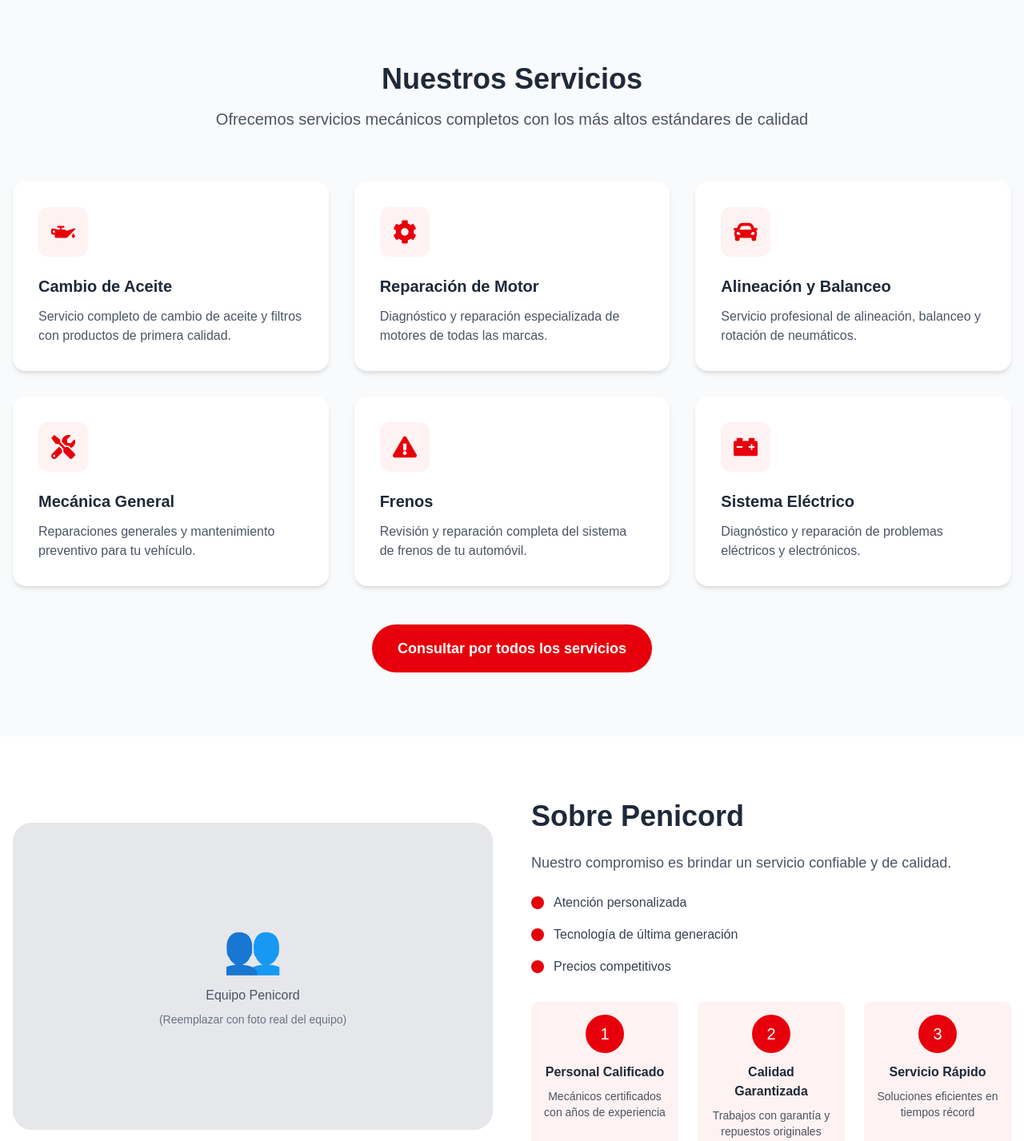
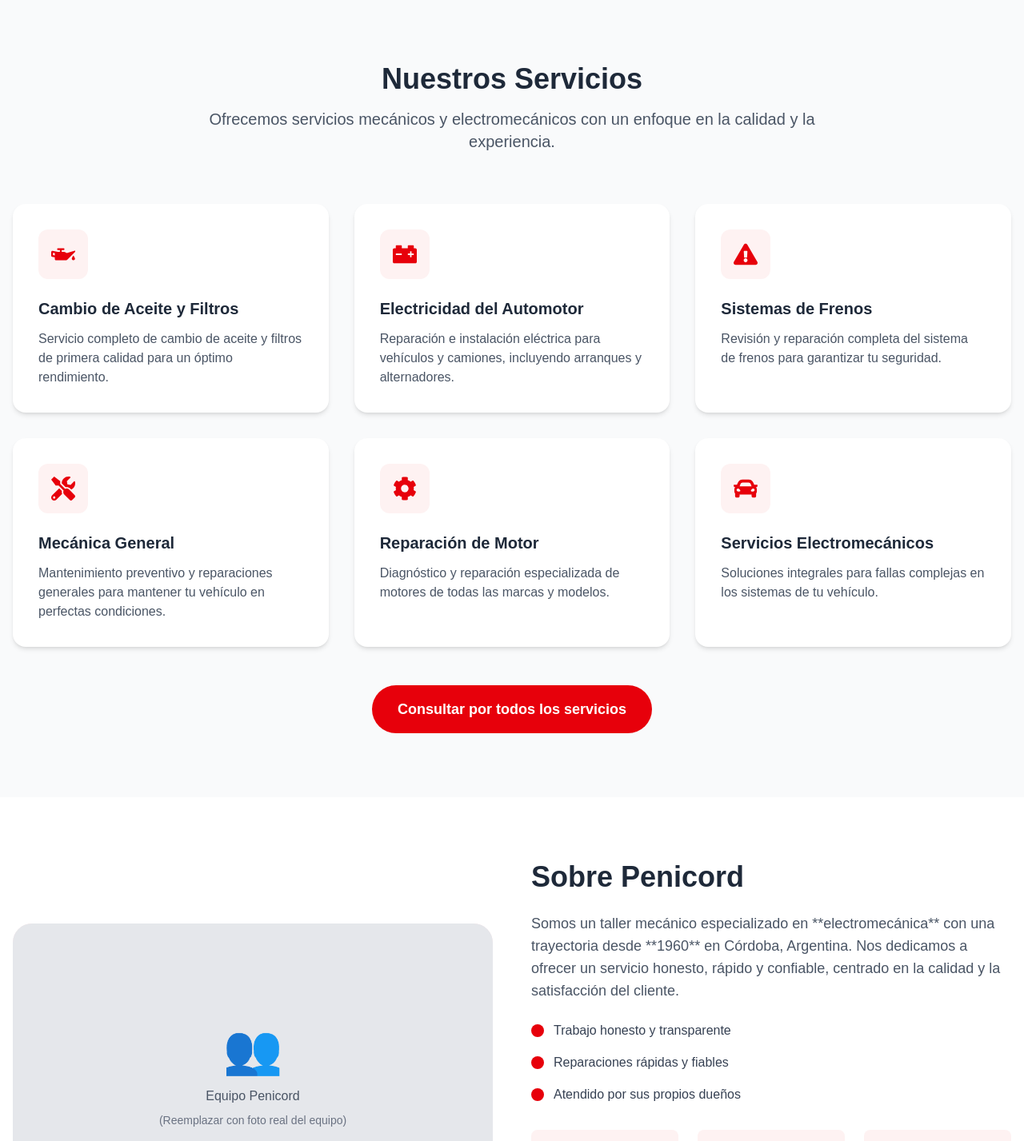
Before and after one commit to JPGenaro/Penicord, a Next.js app in the folder penicord/: page / in a window 1280 px wide. Shown: the part 721-2148 px from the top of the page at 80% size. Built offline with nearby package versions, Linux system fonts and the light colour scheme.

Commit message:
Actualizacion de informacion sobre Penicord

```diff
--- a/penicord/src/app/components/About.jsx
+++ b/penicord/src/app/components/About.jsx
@@ -3,16 +3,16 @@
 const About = () => {
   const features = [
     {
-      title: "Personal Calificado",
-      description: "Mecánicos certificados con años de experiencia"
+      title: "Trayectoria",
+      description: "Operando con éxito desde 1960 en la ciudad de Córdoba."
     },
     {
-      title: "Calidad Garantizada",
-      description: "Trabajos con garantía y repuestos originales"
+      title: "Especialistas",
+      description: "Expertos en electromecánica y electricidad del automotor."
     },
     {
-      title: "Servicio Rápido",
-      description: "Soluciones eficientes en tiempos récord"
+      title: "Equipo Calificado",
+      description: "Con formación técnica en Renault y electricidad avanzada."
     }
   ];
 
@@ -36,22 +36,21 @@
           <div>
             <h2 className="text-4xl font-bold text-gray-800 mb-6">Sobre Penicord</h2>
             <p className="text-lg text-gray-600 mb-6">
-              Nuestro compromiso es brindar un servicio
-              confiable y de calidad.
+              Somos un taller mecánico especializado en **electromecánica** con una trayectoria desde **1960** en Córdoba, Argentina. Nos dedicamos a ofrecer un servicio honesto, rápido y confiable, centrado en la calidad y la satisfacción del cliente.
             </p>
 
             <div className="space-y-4 mb-8">
               <div className="flex items-center">
                 <span className="w-4 h-4 bg-red-600 rounded-full mr-3"></span>
-                <span className="text-gray-700">Atención personalizada</span>
+                <span className="text-gray-700">Trabajo honesto y transparente</span>
               </div>
               <div className="flex items-center">
                 <span className="w-4 h-4 bg-red-600 rounded-full mr-3"></span>
-                <span className="text-gray-700">Tecnología de última generación</span>
+                <span className="text-gray-700">Reparaciones rápidas y fiables</span>
               </div>
               <div className="flex items-center">
                 <span className="w-4 h-4 bg-red-600 rounded-full mr-3"></span>
-                <span className="text-gray-700">Precios competitivos</span>
+                <span className="text-gray-700">Atendido por sus propios dueños</span>
               </div>
             </div>
 
--- a/penicord/src/app/components/Contact.jsx
+++ b/penicord/src/app/components/Contact.jsx
@@ -21,7 +21,8 @@
                 </div>
                 <div>
                   <h4 className="font-semibold">Dirección</h4>
-                  <p className="text-gray-300">Av. Siempre Viva 742, Springfield</p>
+                  <p className="text-gray-300">Alejandro Aguado 1017, Barrio Talleres Oeste</p>
+                  <p className="text-gray-300">Córdoba, Argentina</p>
                 </div>
               </div>
 
@@ -31,7 +32,7 @@
                 </div>
                 <div>
                   <h4 className="font-semibold">Teléfono</h4>
-                  <p className="text-gray-300">+54 351 234-5678</p>
+                  <p className="text-gray-300">+54 351 203-3152</p>
                 </div>
               </div>
 
@@ -41,7 +42,7 @@
                 </div>
                 <div>
                   <h4 className="font-semibold">WhatsApp</h4>
-                  <p className="text-gray-300">+54 351 234-5678</p>
+                  <p className="text-gray-300">+54 351 203-3152</p>
                 </div>
               </div>
 
@@ -51,8 +52,8 @@
                 </div>
                 <div>
                   <h4 className="font-semibold">Horarios</h4>
-                  <p className="text-gray-300">Lunes a Viernes: 8:00 - 18:00</p>
-                  <p className="text-gray-300">Sábados: 8:00 - 13:00</p>
+                  <p className="text-gray-300">Lunes a Viernes: 9:00 - 13:00 y 15:30 - 19:00</p>
+                  <p className="text-gray-300">Sábados y Domingos: Cerrado</p>
                 </div>
               </div>
             </div>
@@ -106,7 +107,7 @@
             <div className="mt-6 text-center">
               <p className="text-gray-400">O contáctanos directamente por</p>
               <a
-                href="https://wa.me/5493512345678"
+                href="https://wa.me/5493512033152"
                 className="inline-flex items-center bg-green-600 hover:bg-green-700 text-white px-6 py-3 rounded-lg mt-2"
               >
                 <FaWhatsapp className="mr-2" />
--- a/penicord/src/app/components/Navbar.jsx
+++ b/penicord/src/app/components/Navbar.jsx
@@ -26,7 +26,7 @@
             <a href="#contacto" className="text-gray-700 hover:text-red-600 font-medium">Contacto</a>
 
             <a
-              href="https://wa.me/5493512345678"
+              href="https://wa.me/5493512033152"
               className="bg-red-600 hover:bg-red-700 text-white px-4 py-2 rounded-full flex items-center gap-2"
             >
               <FaWhatsapp className="text-lg" />
@@ -54,7 +54,7 @@
               <a href="#contacto" className="text-gray-700 hover:text-red-600 font-medium">Contacto</a>
 
               <a
-                href="https://wa.me/5493512345678"
+                href="https://wa.me/5493512033152"
                 className="bg-red-600 hover:bg-red-700 text-white px-4 py-2 rounded-full flex items-center justify-center gap-2"
               >
                 <FaWhatsapp className="text-lg" />
--- a/penicord/src/app/components/Service.jsx
+++ b/penicord/src/app/components/Service.jsx
@@ -4,33 +4,33 @@
   const services = [
     {
       icon: <FaOilCan className="text-3xl text-red-600" />,
-      title: "Cambio de Aceite",
-      description: "Servicio completo de cambio de aceite y filtros con productos de primera calidad."
+      title: "Cambio de Aceite y Filtros",
+      description: "Servicio completo de cambio de aceite y filtros de primera calidad para un óptimo rendimiento."
+    },
+    {
+      icon: <FaCarBattery className="text-3xl text-red-600" />,
+      title: "Electricidad del Automotor",
+      description: "Reparación e instalación eléctrica para vehículos y camiones, incluyendo arranques y alternadores."
+    },
+    {
+      icon: <FaExclamationTriangle className="text-3xl text-red-600" />,
+      title: "Sistemas de Frenos",
+      description: "Revisión y reparación completa del sistema de frenos para garantizar tu seguridad."
+    },
+    {
+      icon: <FaTools className="text-3xl text-red-600" />,
+      title: "Mecánica General",
+      description: "Mantenimiento preventivo y reparaciones generales para mantener tu vehículo en perfectas condiciones."
     },
     {
       icon: <FaCog className="text-3xl text-red-600" />,
       title: "Reparación de Motor",
-      description: "Diagnóstico y reparación especializada de motores de todas las marcas."
+      description: "Diagnóstico y reparación especializada de motores de todas las marcas y modelos."
     },
     {
       icon: <FaCar className="text-3xl text-red-600" />,
-      title: "Alineación y Balanceo",
-      description: "Servicio profesional de alineación, balanceo y rotación de neumáticos."
-    },
-    {
-      icon: <FaTools className="text-3xl text-red-600" />,
-      title: "Mecánica General",
-      description: "Reparaciones generales y mantenimiento preventivo para tu vehículo."
-    },
-    {
-      icon: <FaExclamationTriangle className="text-3xl text-red-600" />,
-      title: "Frenos",
-      description: "Revisión y reparación completa del sistema de frenos de tu automóvil."
-    },
-    {
-      icon: <FaCarBattery className="text-3xl text-red-600" />,
-      title: "Sistema Eléctrico",
-      description: "Diagnóstico y reparación de problemas eléctricos y electrónicos."
+      title: "Servicios Electromecánicos",
+      description: "Soluciones integrales para fallas complejas en los sistemas de tu vehículo."
     }
   ];
 
@@ -40,7 +40,7 @@
         <div className="text-center mb-16">
           <h2 className="text-4xl font-bold text-gray-800 mb-4">Nuestros Servicios</h2>
           <p className="text-xl text-gray-600 max-w-3xl mx-auto">
-            Ofrecemos servicios mecánicos completos con los más altos estándares de calidad
+            Ofrecemos servicios mecánicos y electromecánicos con un enfoque en la calidad y la experiencia.
           </p>
         </div>
 
@@ -58,7 +58,7 @@
 
         <div className="text-center mt-12">
           <a
-            href="https://wa.me/5493512345678"
+            href="https://wa.me/5493512033152"
             className="inline-flex items-center bg-red-600 hover:bg-red-700 text-white px-8 py-4 rounded-full text-lg font-semibold transition-all duration-300"
           >
             Consultar por todos los servicios
```
